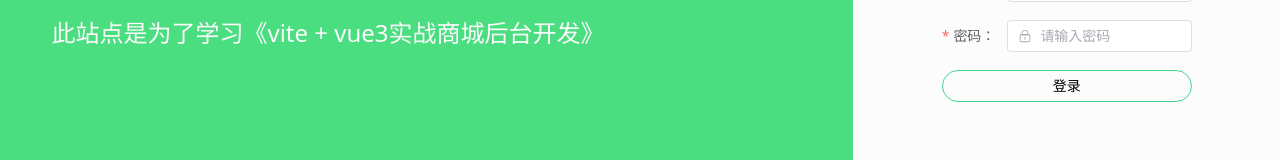
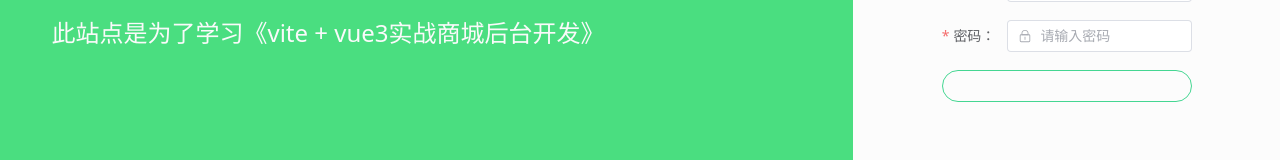
Before and after one commit to justtttom/shop-admin, a Vue app: page /#/login in a window 1280 px wide. Shown: the part 407-567 px from the top of the page. Built offline with nearby package versions, Linux system fonts and the light colour scheme.

Commit message:
tuesday work is start

```diff
--- a/src/pages/login.vue
+++ b/src/pages/login.vue
@@ -44,7 +44,7 @@
             <el-button
               round
               color=" rgb(24 205 120 / 80%)"
-              class="w-[250px]"
+              class="w-[250px] text-light-100"
               type="primary"
               @click="onSubmit"
               :loading="loading"
```
